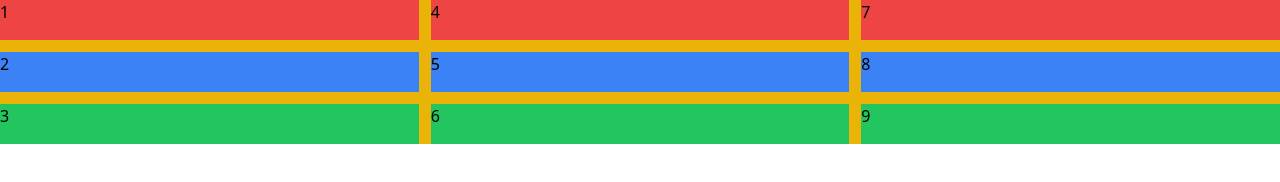
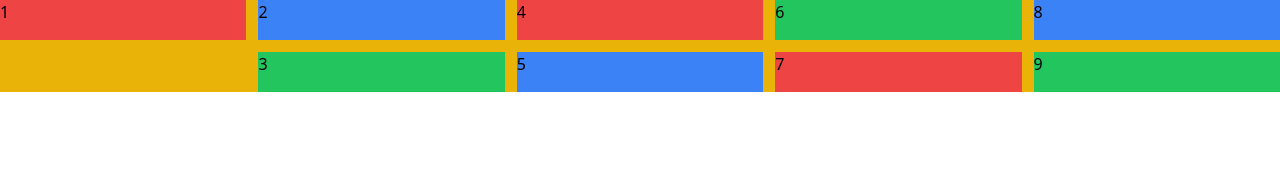
Before and after one commit to bunyawats/hello-tailwind, a website: page public/index.html in a window 1280 px wide. Drawn offline with Linux system fonts and the light colour scheme.

Commit message:
row-span-2 h-10  bg-red-500

```diff
--- a/public/index.html
+++ b/public/index.html
@@ -9,8 +9,8 @@
 </head>
 
 <body>
-    <div class="bg-yellow-500 w-auto grid grid-rows-3 grid-flow-col gap-3">
-        <div class=" h-10  bg-red-500">1</div>
+    <div class="bg-yellow-500 w-auto grid grid-rows-2 grid-flow-col gap-3">
+        <div class=" row-span-2 h-10  bg-red-500">1</div>
         <div class=" h-10 bg-blue-500">2</div>
         <div class=" h-10  bg-green-500">3</div>
 
```
Also changed, not shown: public/styles.css.
